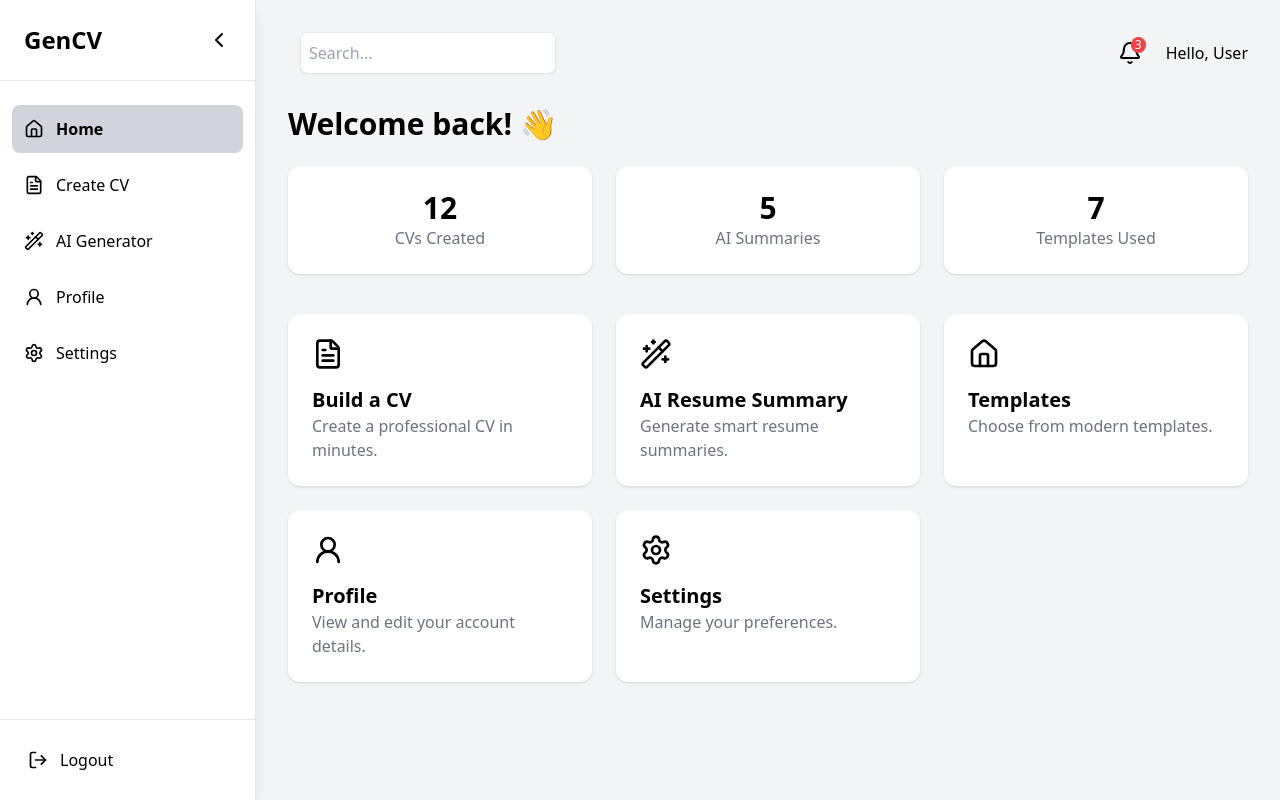
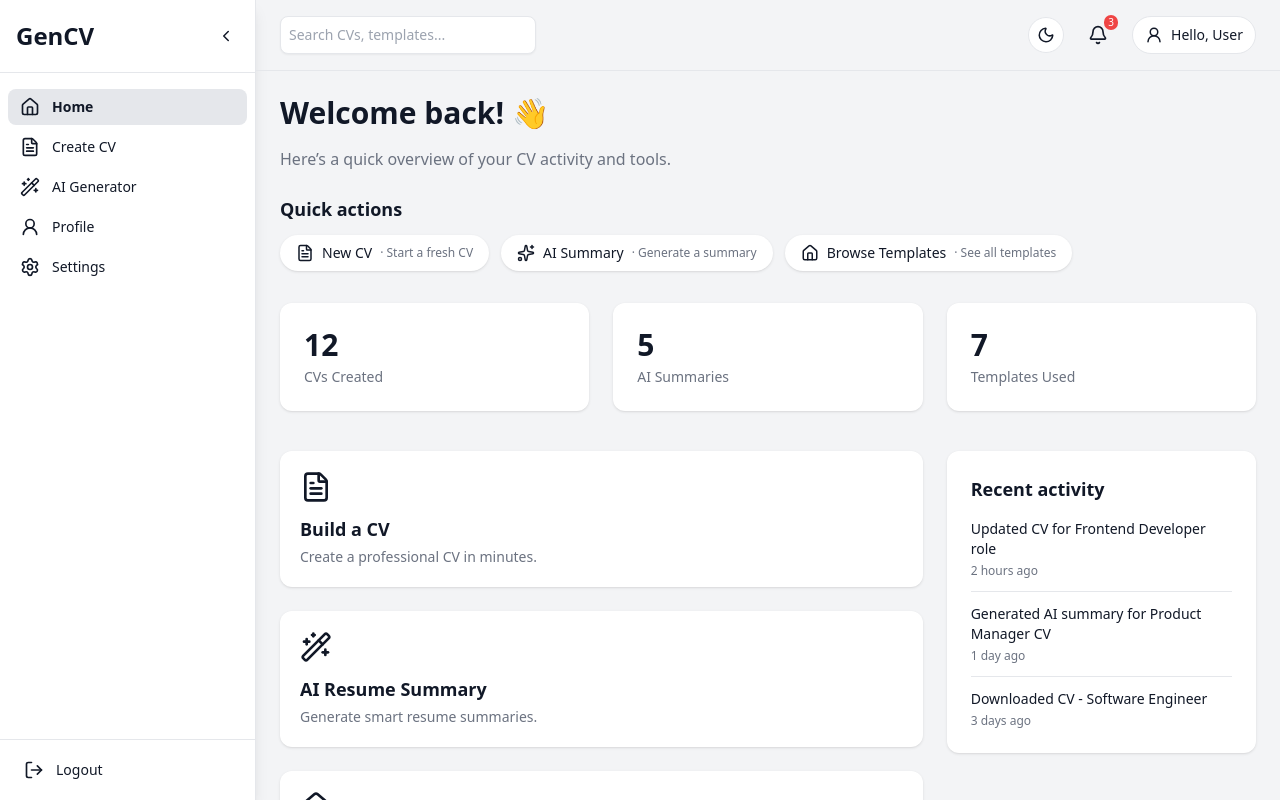
Before and after one commit to gencv013-boop/gencvarryushiashish1, a React (Create React App) app in the folder frontend/: page /dashboard in a window 1280 px wide. Built offline with nearby package versions, Linux system fonts and the light colour scheme.

Commit message:
commit from ashish laptop

```diff
--- a/frontend/src/pages/Dashboard/Dashboard.jsx
+++ b/frontend/src/pages/Dashboard/Dashboard.jsx
@@ -11,12 +11,17 @@ import {
   ChevronRight,
   Bell,
   Menu,
+  Sun,
+  Moon,
+  Sparkles,
 } from "lucide-react";
 
 export default function Dashboard() {
   const navigate = useNavigate();
   const location = useLocation();
+
   const [collapsed, setCollapsed] = useState(false);
+  const [dark, setDark] = useState(false);
 
   const menuItems = [
     { icon: Home, label: "Home", route: "/dashboard" },
@@ -32,24 +37,73 @@ export default function Dashboard() {
     { title: "Templates Used", value: 7 },
   ];
 
+  const quickActions = [
+    {
+      label: "New CV",
+      description: "Start a fresh CV",
+      icon: FileText,
+      onClick: () => navigate("/cv-ai-builder"),
+    },
+    {
+      label: "AI Summary",
+      description: "Generate a summary",
+      icon: Sparkles,
+      onClick: () => navigate("/ai-summary"),
+    },
+    {
+      label: "Browse Templates",
+      description: "See all templates",
+      icon: Home,
+      onClick: () => navigate("/templates"),
+    },
+  ];
+
+  const recentActivity = [
+    {
+      title: "Updated CV for Frontend Developer role",
+      time: "2 hours ago",
+    },
+    {
+      title: "Generated AI summary for Product Manager CV",
+      time: "1 day ago",
+    },
+    {
+      title: "Downloaded CV - Software Engineer",
+      time: "3 days ago",
+    },
+  ];
+
   return (
-    <div className="flex h-screen bg-gray-100 overflow-hidden">
+    <div
+      className={`${
+        dark
+          ? "dark bg-gray-900 text-white"
+          : "bg-gray-100 text-gray-900"
+      } flex h-screen overflow-hidden transition-colors duration-300`}
+    >
       {/* SIDEBAR */}
       <div
-        className={`bg-white shadow-lg flex flex-col transition-all duration-300 border-r
-        ${collapsed ? "w-20" : "w-64"}`}
+        className={`${
+          dark ? "bg-gray-900 border-gray-800" : "bg-white border-gray-200"
+        } shadow-lg flex flex-col transition-all duration-300 border-r ${
+          collapsed ? "w-20" : "w-64"
+        }`}
       >
-        <div className="px-6 py-6 font-bold text-2xl border-b flex items-center justify-between">
-          {!collapsed && "GenCV"}
-          <button onClick={() => setCollapsed(!collapsed)}>
-            {collapsed ? <ChevronRight /> : <ChevronLeft />}
+        <div className="px-4 py-5 font-bold text-2xl border-b flex items-center justify-between dark:border-gray-800">
+          {!collapsed && <span>GenCV</span>}
+          <button
+            onClick={() => setCollapsed(!collapsed)}
+            className="p-1 rounded hover:bg-gray-100 dark:hover:bg-gray-800"
+          >
+            {collapsed ? <ChevronRight size={18} /> : <ChevronLeft size={18} />}
           </button>
         </div>
 
-        <div className="flex-1 px-3 py-6 space-y-2">
+        <div className="flex-1 px-2 py-4 space-y-1">
           {menuItems.map((item, idx) => {
             const Icon = item.icon;
             const isActive = location.pathname === item.route;
+
             return (
               <SidebarItem
                 key={idx}
@@ -63,7 +117,7 @@ export default function Dashboard() {
           })}
         </div>
 
-        <div className="p-4 border-t">
+        <div className="p-3 border-t dark:border-gray-800">
           <SidebarItem
             icon={<LogOut size={20} />}
             label="Logout"
@@ -74,56 +128,113 @@ export default function Dashboard() {
       </div>
 
       {/* MAIN CONTENT */}
-      <div className="flex-1 p-8 overflow-y-auto">
-        <TopBar />
+      <div className="flex-1 flex flex-col">
+        <div className="px-6 py-4 border-b dark:border-gray-800">
+          <TopBar
+            dark={dark}
+            setDark={setDark}
+            onToggleSidebar={() => setCollapsed(!collapsed)}
+          />
+        </div>
 
-        <h1 className="text-3xl font-bold mb-6">Welcome back! 👋</h1>
+        <div className="flex-1 p-6 overflow-y-auto">
+          <h1 className="text-3xl font-bold mb-4">Welcome back! 👋</h1>
+          <p className="text-gray-500 dark:text-gray-300 mb-6">
+            Here’s a quick overview of your CV activity and tools.
+          </p>
+
+          {/* QUICK ACTIONS */}
+          <div className="mb-8">
+            <h2 className="text-lg font-semibold mb-3">Quick actions</h2>
+            <div className="flex flex-wrap gap-3">
+              {quickActions.map((action, index) => {
+                const Icon = action.icon;
+                return (
+                  <button
+                    key={index}
+                    onClick={action.onClick}
+                    className="flex items-center gap-2 px-4 py-2 rounded-full text-sm font-medium
+                      bg-white dark:bg-gray-800 shadow hover:shadow-md
+                      hover:-translate-y-0.5 transition transform"
+                  >
+                    <Icon size={18} />
+                    <span>{action.label}</span>
+                    <span className="text-xs text-gray-500 dark:text-gray-400">
+                      · {action.description}
+                    </span>
+                  </button>
+                );
+              })}
+            </div>
+          </div>
 
           {/* STATS */}
           <div className="grid grid-cols-1 sm:grid-cols-2 lg:grid-cols-3 gap-6 mb-10">
             {stats.map((s, i) => (
-            <div key={i} className="bg-white p-6 rounded-xl shadow text-center">
-              <h2 className="text-3xl font-bold">{s.value}</h2>
-              <p className="text-gray-500">{s.title}</p>
+              <div
+                key={i}
+                className="bg-white dark:bg-gray-800 p-6 rounded-xl shadow
+                  hover:shadow-lg transition transform hover:-translate-y-0.5"
+              >
+                <h2 className="text-3xl font-bold mb-1">{s.value}</h2>
+                <p className="text-gray-500 dark:text-gray-300 text-sm">
+                  {s.title}
+                </p>
               </div>
             ))}
           </div>
 
-        {/* FEATURE CARDS */}
-        <div className="grid grid-cols-1 md:grid-cols-2 lg:grid-cols-3 gap-6">
+          {/* FEATURE CARDS + RECENT ACTIVITY */}
+          <div className="grid grid-cols-1 lg:grid-cols-3 gap-6">
+            <div className="grid grid-cols-1 sm:grid-cols-2 lg:grid-cols-1 gap-6 lg:col-span-2">
               <FeatureCard
                 title="Build a CV"
                 description="Create a professional CV in minutes."
                 icon={<FileText size={32} />}
                 onClick={() => navigate("/cv-ai-builder")}
               />
-
               <FeatureCard
                 title="AI Resume Summary"
                 description="Generate smart resume summaries."
                 icon={<Wand2 size={32} />}
                 onClick={() => navigate("/ai-summary")}
               />
-
               <FeatureCard
                 title="Templates"
                 description="Choose from modern templates."
                 icon={<Home size={32} />}
+                onClick={() => navigate("/templates")}
               />
-
               <FeatureCard
                 title="Profile"
                 description="View and edit your account details."
                 icon={<User2 size={32} />}
                 onClick={() => navigate("/profile")}
               />
-
               <FeatureCard
                 title="Settings"
                 description="Manage your preferences."
                 icon={<Settings size={32} />}
                 onClick={() => navigate("/settings")}
               />
+            </div>
+
+            {/* RECENT ACTIVITY */}
+            <div className="bg-white dark:bg-gray-800 p-6 rounded-xl shadow h-fit">
+              <h2 className="text-lg font-semibold mb-4">Recent activity</h2>
+              <ul className="space-y-3">
+                {recentActivity.map((item, idx) => (
+                  <li key={idx} className="border-b last:border-0 pb-3 last:pb-0 dark:border-gray-700">
+                    <p className="text-sm font-medium mb-1">{item.title}</p>
+                    <p className="text-xs text-gray-500 dark:text-gray-400">
+                      {item.time}
+                    </p>
+                  </li>
+                ))}
+              </ul>
+            </div>
+          </div>
+
         </div>
       </div>
     </div>
@@ -132,50 +243,105 @@ export default function Dashboard() {
 
 function SidebarItem({ icon, label, onClick, active, collapsed }) {
   return (
-    <div
+    <button
       onClick={onClick}
-      className={`flex items-center space-x-3 p-3 rounded-lg cursor-pointer transition
-      ${active ? "bg-gray-300 font-semibold" : "hover:bg-gray-200"}`}
+      className={`w-full flex items-center ${
+        collapsed ? "justify-center" : "justify-start"
+      } space-x-3 px-3 py-2 rounded-lg cursor-pointer text-sm
+      transition hover:bg-gray-100 dark:hover:bg-gray-800
+      ${
+        active
+          ? "bg-gray-200 dark:bg-gray-700 font-semibold"
+          : ""
+      }`}
     >
       {icon}
       {!collapsed && <span>{label}</span>}
-    </div>
+    </button>
   );
 }
 
-function TopBar() {
+function TopBar({ dark, setDark, onToggleSidebar }) {
   const [open, setOpen] = useState(false);
+  const navigate = useNavigate();
 
   return (
-    <div className="flex justify-between items-center mb-8">
-      <div className="flex items-center space-x-3">
-        <Menu className="md:hidden cursor-pointer" />
+    <div className="flex items-center justify-between gap-4">
+      <div className="flex items-center gap-3">
+        <button
+          className="md:hidden p-2 rounded hover:bg-gray-100 dark:hover:bg-gray-800"
+          onClick={onToggleSidebar}
+        >
+          <Menu size={20} />
+        </button>
         <input
           type="text"
-          placeholder="Search..."
-          className="p-2 w-64 rounded-lg border shadow-sm"
+          placeholder="Search CVs, templates..."
+          className="p-2 w-52 sm:w-64 rounded-lg border shadow-sm text-sm
+            bg-white dark:bg-gray-900 dark:border-gray-700"
         />
       </div>
 
-      <div className="flex items-center space-x-6 relative">
-        <div className="relative cursor-pointer">
-          <Bell size={24} />
-          <span className="absolute -top-1 -right-1 bg-red-500 text-white text-xs px-1 rounded-full">
+      <div className="flex items-center gap-4 relative">
+        {/* Dark mode toggle */}
+        <button
+          onClick={() => setDark(!dark)}
+          className="p-2 rounded-full border bg-white dark:bg-gray-900
+            dark:border-gray-700 hover:shadow"
+        >
+          {dark ? <Sun size={18} /> : <Moon size={18} />}
+        </button>
+
+        {/* Notifications */}
+        <div className="relative cursor-pointer p-2 rounded-full hover:bg-gray-100 dark:hover:bg-gray-800">
+          <Bell size={20} />
+          <span className="absolute -top-0.5 -right-0.5 bg-red-500 text-white text-[10px] px-1 rounded-full">
             3
           </span>
         </div>
 
-        <div className="cursor-pointer font-medium" onClick={() => setOpen(!open)}>
-          Hello, User
-        </div>
+        {/* User dropdown */}
+        <div className="relative">
+          <button
+            className="flex items-center gap-2 px-3 py-2 rounded-full bg-white dark:bg-gray-900 border dark:border-gray-700 text-sm"
+            onClick={() => setOpen(!open)}
+          >
+            <User2 size={18} />
+            <span className="hidden sm:inline">Hello, User</span>
+          </button>
 
           {open && (
-          <div className="absolute right-0 top-10 bg-white rounded-lg shadow-lg p-3 w-40">
-            <div className="cursor-pointer p-2 hover:bg-gray-100 rounded">Profile</div>
-            <div className="cursor-pointer p-2 hover:bg-gray-100 rounded">Settings</div>
-            <div className="cursor-pointer p-2 hover:bg-gray-100 rounded">Logout</div>
+            <div className="absolute right-0 mt-2 bg-white dark:bg-gray-900 border dark:border-gray-700 rounded-lg shadow-lg w-40 text-sm z-10">
+              <div
+                className="cursor-pointer px-3 py-2 hover:bg-gray-100 dark:hover:bg-gray-800"
+                onClick={() => {
+                  navigate("/profile");
+                  setOpen(false);
+                }}
+              >
+                Profile
+              </div>
+              <div
+                className="cursor-pointer px-3 py-2 hover:bg-gray-100 dark:hover:bg-gray-800"
+                onClick={() => {
+                  navigate("/settings");
+                  setOpen(false);
+                }}
+              >
+                Settings
+              </div>
+              <div
+                className="cursor-pointer px-3 py-2 hover:bg-gray-100 dark:hover:bg-gray-800"
+                onClick={() => {
+                  navigate("/");
+                  setOpen(false);
+                }}
+              >
+                Logout
+              </div>
             </div>
           )}
+        </div>
       </div>
     </div>
   );
@@ -183,13 +349,14 @@ function TopBar() {
 
 function FeatureCard({ title, description, icon, onClick }) {
   return (
-    <div
+    <button
       onClick={onClick}
-      className="bg-white p-6 rounded-xl shadow hover:shadow-lg cursor-pointer transition transform hover:scale-[1.02]"
+      className="bg-white dark:bg-gray-800 p-5 rounded-xl shadow
+        hover:shadow-lg cursor-pointer transition transform hover:-translate-y-0.5 text-left"
     >
-      <div className="mb-4">{icon}</div>
-      <h3 className="text-xl font-semibold">{title}</h3>
-      <p className="text-gray-500">{description}</p>
-    </div>
+      <div className="mb-3">{icon}</div>
+      <h3 className="text-lg font-semibold mb-1">{title}</h3>
+      <p className="text-sm text-gray-500 dark:text-gray-300">{description}</p>
+    </button>
   );
 }
```
Lines whose indentation alone changed are shown as unchanged.
